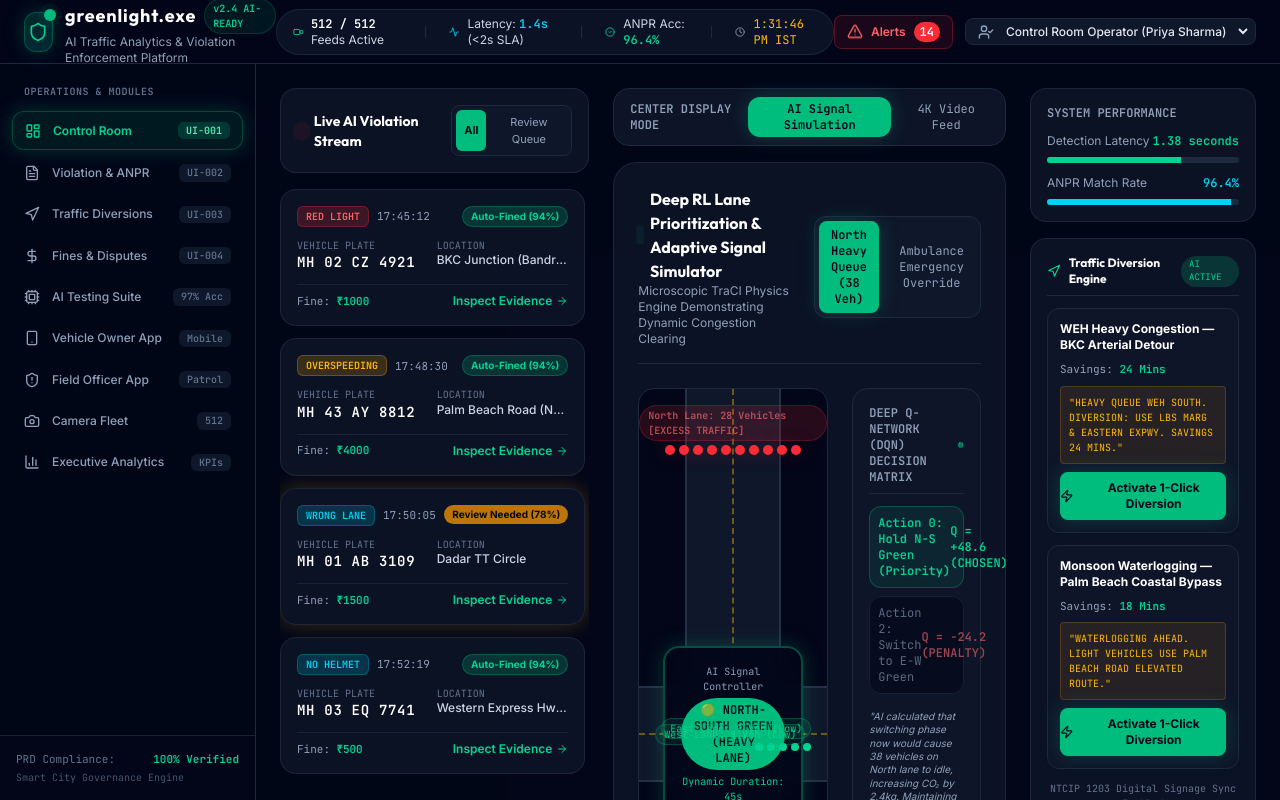
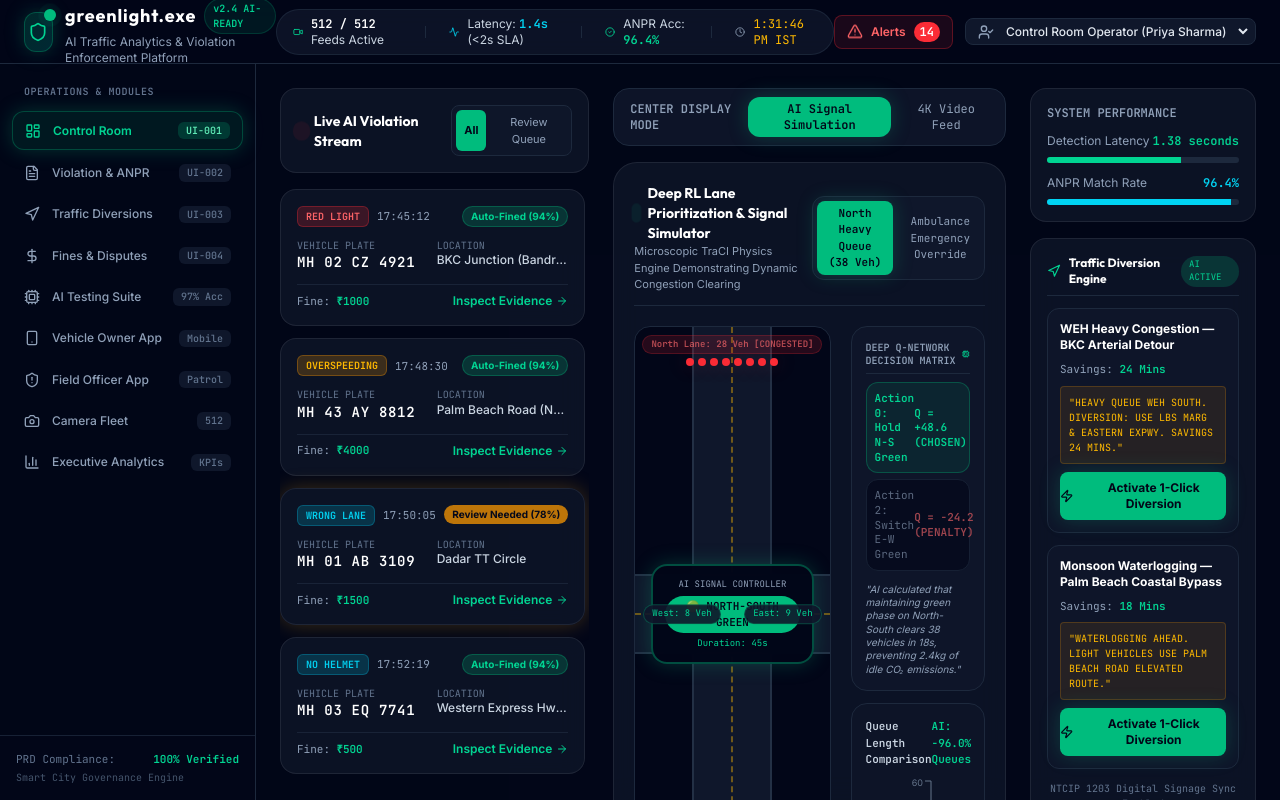
Before and after one commit to peeyushsingh4/Intelligent-Traffic-Signal-Control, a React (Vite) app in the folder greenlight_app/: page / in a window 1280 px wide. Built offline with nearby package versions, Linux system fonts and the light colour scheme; the HTML template or start-up script is replaced by a standard one.

Commit message:
Add demo_diversion.py for SUMO dynamic traffic rerouting and polish SignalPrioritizationSim UI layout

```diff
--- a/greenlight_app/src/components/simulation/SignalPrioritizationSim.jsx
+++ b/greenlight_app/src/components/simulation/SignalPrioritizationSim.jsx
@@ -5,7 +5,7 @@ import { ResponsiveContainer, LineChart, Line, XAxis, YAxis, Tooltip } from 'rec
 export const SignalPrioritizationSim = () => {
   const [isPlaying, setIsPlaying] = useState(true);
   const [simStep, setSimStep] = useState(0);
-  const [trafficDistribution, setTrafficDistribution] = useState('UNBALANCED_NORTH'); // UNBALANCED_NORTH, BALANCED, AMBULANCE_PRIORITY
+  const [trafficDistribution, setTrafficDistribution] = useState('UNBALANCED_NORTH');
 
   // Real-time dynamic simulation data
   const [northQueue, setNorthQueue] = useState(38);
@@ -58,20 +58,20 @@ export const SignalPrioritizationSim = () => {
   }, [isPlaying, currentPhase]);
 
   return (
-    <div className="glass-panel p-6 rounded-3xl border border-slate-800 space-y-6">
+    <div className="glass-panel p-5 rounded-3xl border border-slate-800 space-y-5">
 
       {/* Top Header & Simulation Controls */}
-      <div className="flex flex-col md:flex-row justify-between items-start md:items-center gap-4 border-b border-slate-800 pb-4">
+      <div className="flex flex-col md:flex-row justify-between items-start md:items-center gap-3 border-b border-slate-800 pb-3">
         <div>
           <div className="flex items-center space-x-2">
             <span className="w-2.5 h-2.5 rounded-full bg-emerald-400 animate-ping"></span>
-            <h3 className="text-base font-bold text-white font-display">Deep RL Lane Prioritization & Adaptive Signal Simulator</h3>
+            <h3 className="text-sm font-bold text-white font-display">Deep RL Lane Prioritization & Signal Simulator</h3>
           </div>
-          <p className="text-xs text-slate-400">Microscopic TraCI Physics Engine Demonstrating Dynamic Congestion Clearing</p>
+          <p className="text-[11px] text-slate-400">Microscopic TraCI Physics Engine Demonstrating Dynamic Congestion Clearing</p>
         </div>
 
         {/* Preset Scenarios */}
-        <div className="flex space-x-2 bg-slate-900 p-1 rounded-xl border border-slate-800 text-xs font-mono">
+        <div className="flex space-x-2 bg-slate-900 p-1 rounded-xl border border-slate-800 text-[11px] font-mono">
           <button
             onClick={() => {
               setTrafficDistribution('UNBALANCED_NORTH');
@@ -79,7 +79,7 @@ export const SignalPrioritizationSim = () => {
               setEastQueue(4);
               setCurrentPhase('NORTH_SOUTH_GREEN');
             }}
-            className={`px-3 py-1.5 rounded-lg transition ${
+            className={`px-2.5 py-1 rounded-lg transition ${
               trafficDistribution === 'UNBALANCED_NORTH' ? 'bg-emerald-500 text-slate-950 font-bold glow-emerald' : 'text-slate-400 hover:text-white'
             }`}
           >
@@ -93,7 +93,7 @@ export const SignalPrioritizationSim = () => {
               setEastQueue(24);
               setCurrentPhase('EAST_WEST_GREEN');
             }}
-            className={`px-3 py-1.5 rounded-lg transition ${
+            className={`px-2.5 py-1 rounded-lg transition ${
               trafficDistribution === 'AMBULANCE_PRIORITY' ? 'bg-red-500 text-white font-bold glow-red' : 'text-slate-400 hover:text-white'
             }`}
           >
@@ -103,122 +103,116 @@ export const SignalPrioritizationSim = () => {
       </div>
 
       {/* 4-Way Intersection Physical Telemetry Map */}
-      <div className="grid grid-cols-1 lg:grid-cols-12 gap-6">
+      <div className="grid grid-cols-1 lg:grid-cols-12 gap-5">
 
         {/* Intersection Layout Visualizer (7 cols) */}
-        <div className="lg:col-span-7 bg-slate-950 p-6 rounded-2xl border border-slate-800 relative overflow-hidden flex items-center justify-center min-h-[380px]">
+        <div className="lg:col-span-7 bg-slate-950 p-4 rounded-2xl border border-slate-800 relative overflow-hidden flex items-center justify-center min-h-[360px]">
 
           {/* Background Asphalt Road Grid */}
           <div className="absolute inset-0 flex items-center justify-center">
             {/* North-South Road */}
-            <div className="w-24 h-full bg-slate-900 border-x-2 border-slate-700/60 relative flex justify-center">
+            <div className="w-20 h-full bg-slate-900 border-x-2 border-slate-700/60 relative flex justify-center">
               <div className="w-0.5 h-full border-r-2 border-dashed border-amber-400/40"></div>
             </div>
             {/* East-West Road */}
-            <div className="h-24 w-full bg-slate-900 border-y-2 border-slate-700/60 absolute flex items-center">
+            <div className="h-20 w-full bg-slate-900 border-y-2 border-slate-700/60 absolute flex items-center">
               <div className="h-0.5 w-full border-b-2 border-dashed border-amber-400/40"></div>
             </div>
           </div>
 
           {/* Center Signal Box */}
-          <div className="z-10 bg-slate-950/90 p-4 rounded-2xl border-2 border-emerald-500/40 text-center shadow-2xl backdrop-blur-md space-y-1 glow-emerald">
-            <div className="text-[10px] font-mono text-slate-400">AI Signal Controller</div>
-            <div className={`text-xs font-bold font-mono px-3 py-1 rounded-full ${
+          <div className="z-10 bg-slate-950/95 p-3 rounded-2xl border-2 border-emerald-500/40 text-center shadow-2xl backdrop-blur-md space-y-1 glow-emerald">
+            <div className="text-[9px] font-mono text-slate-400 uppercase">AI Signal Controller</div>
+            <div className={`text-[11px] font-bold font-mono px-2.5 py-0.5 rounded-full ${
               currentPhase === 'NORTH_SOUTH_GREEN'
                 ? 'bg-emerald-500 text-slate-950 font-extrabold'
                 : 'bg-amber-500 text-slate-950 font-extrabold'
             }`}>
-              {currentPhase === 'NORTH_SOUTH_GREEN' ? '🟢 NORTH-SOUTH GREEN (HEAVY LANE)' : '🟢 EAST-WEST GREEN'}
+              {currentPhase === 'NORTH_SOUTH_GREEN' ? '🟢 NORTH-SOUTH GREEN' : '🟢 EAST-WEST GREEN'}
             </div>
-            <div className="text-[10px] text-emerald-400 font-mono">Dynamic Duration: {phaseTimer}s</div>
+            <div className="text-[9px] text-emerald-400 font-mono">Duration: {phaseTimer}s</div>
           </div>
 
           {/* North Approach Lane (Top) */}
-          <div className="absolute top-4 z-20 flex flex-col items-center space-y-1">
-            <span className="px-2 py-0.5 text-[10px] font-mono font-bold bg-red-500/20 text-red-400 border border-red-500/30 rounded-full animate-pulse">
-              North Lane: {northQueue} Vehicles [EXCESS TRAFFIC]
+          <div className="absolute top-2 z-20 flex flex-col items-center space-y-1">
+            <span className="px-2 py-0.5 text-[9px] font-mono font-bold bg-red-500/20 text-red-400 border border-red-500/30 rounded-full animate-pulse">
+              North Lane: {northQueue} Veh [CONGESTED]
             </span>
-            {/* Visual vehicle queue dots */}
             <div className="flex space-x-1">
-              {[...Array(Math.min(10, northQueue))].map((_, i) => (
-                <span key={i} className="w-2.5 h-2.5 bg-red-500 rounded-full glow-red"></span>
+              {[...Array(Math.min(8, northQueue))].map((_, i) => (
+                <span key={i} className="w-2 h-2 bg-red-500 rounded-full glow-red"></span>
               ))}
             </div>
           </div>
 
           {/* South Approach Lane (Bottom) */}
-          <div className="absolute bottom-4 z-20 flex flex-col items-center space-y-1">
+          <div className="absolute bottom-2 z-20 flex flex-col items-center space-y-1">
             <div className="flex space-x-1">
-              {[...Array(Math.min(8, southQueue))].map((_, i) => (
-                <span key={i} className="w-2.5 h-2.5 bg-amber-500 rounded-full"></span>
+              {[...Array(Math.min(6, southQueue))].map((_, i) => (
+                <span key={i} className="w-2 h-2 bg-amber-500 rounded-full"></span>
               ))}
             </div>
-            <span className="px-2 py-0.5 text-[10px] font-mono text-slate-300 bg-slate-900 border border-slate-800 rounded-full">
-              South Lane: {southQueue} Vehicles
+            <span className="px-2 py-0.5 text-[9px] font-mono text-slate-300 bg-slate-900/90 border border-slate-800 rounded-full">
+              South Lane: {southQueue} Veh
             </span>
           </div>
 
           {/* East Approach Lane (Right) */}
-          <div className="absolute right-4 z-20 flex flex-col items-end space-y-1">
-            <span className="px-2 py-0.5 text-[10px] font-mono text-emerald-400 bg-emerald-500/10 border border-emerald-500/30 rounded-full">
-              East Lane: {eastQueue} Veh (Low)
+          <div className="absolute right-2 top-1/2 -translate-y-1/2 z-20 flex flex-col items-end space-y-1">
+            <span className="px-2 py-0.5 text-[9px] font-mono text-emerald-400 bg-slate-900/90 border border-emerald-500/30 rounded-full">
+              East: {eastQueue} Veh
             </span>
-            <div className="flex space-x-1">
-              {[...Array(Math.min(5, eastQueue))].map((_, i) => (
-                <span key={i} className="w-2 h-2 bg-emerald-400 rounded-full"></span>
-              ))}
-            </div>
           </div>
 
           {/* West Approach Lane (Left) */}
-          <div className="absolute left-4 z-20 flex flex-col items-start space-y-1">
-            <span className="px-2 py-0.5 text-[10px] font-mono text-emerald-400 bg-emerald-500/10 border border-emerald-500/30 rounded-full">
-              West Lane: {westQueue} Veh (Low)
+          <div className="absolute left-2 top-1/2 -translate-y-1/2 z-20 flex flex-col items-start space-y-1">
+            <span className="px-2 py-0.5 text-[9px] font-mono text-emerald-400 bg-slate-900/90 border border-emerald-500/30 rounded-full">
+              West: {westQueue} Veh
             </span>
           </div>
 
         </div>
 
         {/* AI Q-Values & Telemetry Output (5 cols) */}
-        <div className="lg:col-span-5 space-y-4 flex flex-col justify-between">
+        <div className="lg:col-span-5 space-y-3 flex flex-col justify-between">
 
           {/* AI Policy Telemetry Card */}
-          <div className="bg-slate-900/80 p-4 rounded-2xl border border-slate-800 space-y-3 font-mono text-xs">
-            <div className="flex items-center justify-between border-b border-slate-800 pb-2">
-              <span className="text-slate-400 font-bold uppercase">Deep Q-Network (DQN) Decision Matrix</span>
-              <Cpu className="w-4 h-4 text-emerald-400" />
+          <div className="bg-slate-900/80 p-3.5 rounded-2xl border border-slate-800 space-y-2 font-mono text-xs">
+            <div className="flex items-center justify-between border-b border-slate-800 pb-1.5">
+              <span className="text-slate-400 font-bold uppercase text-[10px]">Deep Q-Network Decision Matrix</span>
+              <Cpu className="w-3.5 h-3.5 text-emerald-400" />
             </div>
 
-            <div className="space-y-2">
+            <div className="space-y-1.5 text-[11px]">
               <div className="flex justify-between items-center bg-emerald-500/10 p-2 rounded-xl border border-emerald-500/30">
-                <span className="text-emerald-400 font-bold">Action 0: Hold N-S Green (Priority)</span>
+                <span className="text-emerald-400 font-bold">Action 0: Hold N-S Green</span>
                 <span className="text-emerald-400 font-bold">Q = +48.6 (CHOSEN)</span>
               </div>
 
               <div className="flex justify-between items-center bg-slate-950 p-2 rounded-xl border border-slate-800 opacity-60">
-                <span className="text-slate-400">Action 2: Switch to E-W Green</span>
+                <span className="text-slate-400">Action 2: Switch E-W Green</span>
                 <span className="text-red-400 font-bold">Q = -24.2 (PENALTY)</span>
               </div>
             </div>
 
             <div className="text-[10px] text-slate-400 font-sans italic pt-1">
-              "AI calculated that switching phase now would cause 38 vehicles on North lane to idle, increasing CO₂ by 2.4kg. Maintaining green phase clears queue in 18s."
+              "AI calculated that maintaining green phase on North-South clears 38 vehicles in 18s, preventing 2.4kg of idle CO₂ emissions."
             </div>
           </div>
 
           {/* Fixed-Timer vs AI Deep RL Queue Chart */}
-          <div className="bg-slate-900/60 p-4 rounded-2xl border border-slate-800 space-y-2">
-            <div className="flex justify-between items-center text-xs font-mono">
+          <div className="bg-slate-900/60 p-3.5 rounded-2xl border border-slate-800 space-y-2">
+            <div className="flex justify-between items-center text-[11px] font-mono">
               <span className="text-slate-300 font-bold">Queue Length Comparison</span>
               <span className="text-emerald-400 font-bold">AI: -96.0% Queues</span>
             </div>
 
-            <div className="h-32">
+            <div className="h-28">
               <ResponsiveContainer width="100%" height="100%">
                 <LineChart data={queueHistory}>
                   <XAxis dataKey="step" stroke="#64748b" fontSize={9} />
                   <YAxis stroke="#64748b" fontSize={9} />
-                  <Tooltip contentStyle={{ backgroundColor: '#0f172a', borderColor: '#334155', color: '#fff', fontSize: '11px' }} />
+                  <Tooltip contentStyle={{ backgroundColor: '#0f172a', borderColor: '#334155', color: '#fff', fontSize: '10px' }} />
                   <Line type="monotone" dataKey="fixedSignalQueue" stroke="#ef4444" strokeWidth={2} name="Fixed 30s Signal" />
                   <Line type="monotone" dataKey="aiSignalQueue" stroke="#10b981" strokeWidth={2} name="AI Adaptive RL" />
                 </LineChart>
```
Also changed, not shown: 3 other files (tests, documents, lock files or other folders).
